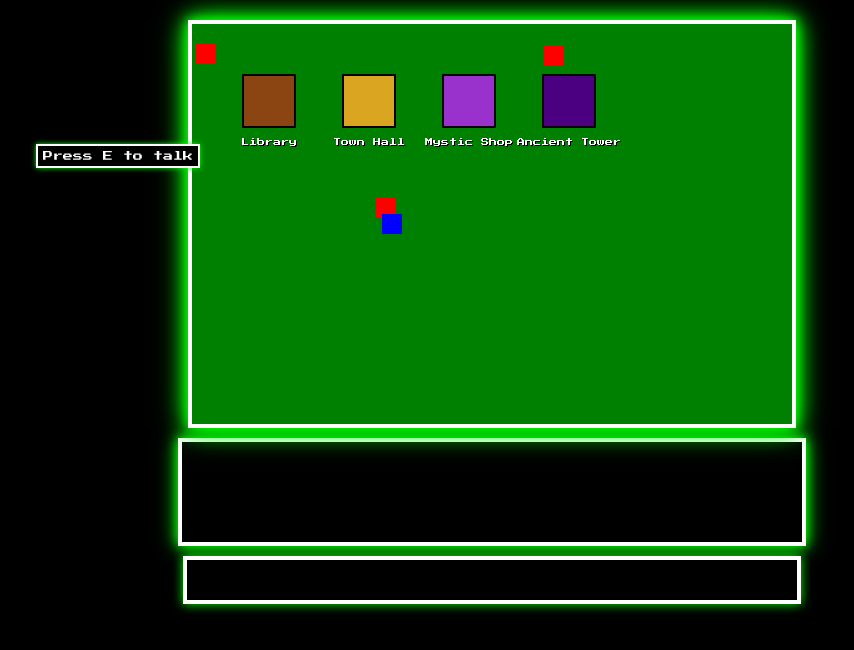
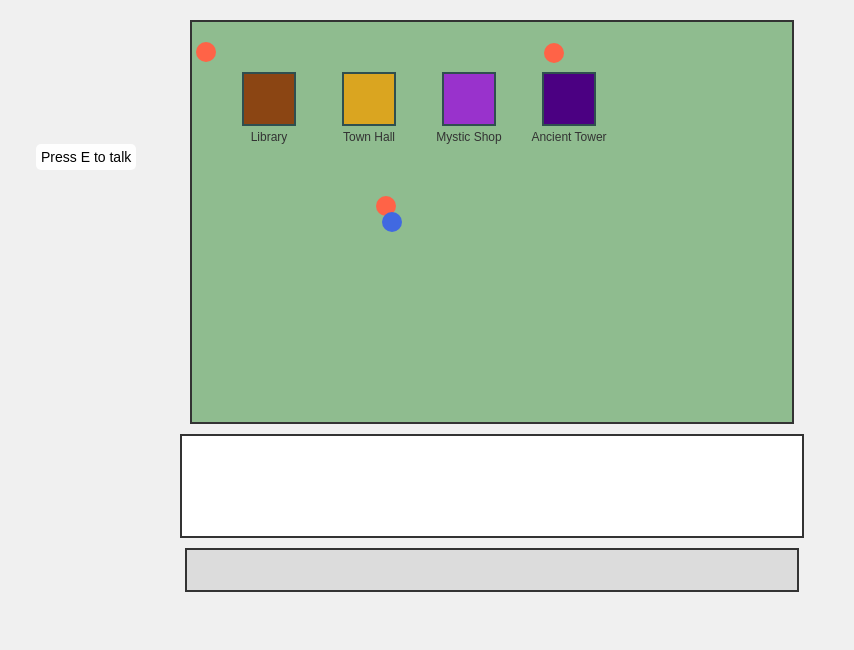
Before and after one commit to WebCodeDemo/simple-rpg, a plain HTML site: page index.html in a window 1280 px wide. Shown: the whole page, without its empty margins (148-1002 px from the left). Drawn offline with Linux system fonts and the light colour scheme.

Commit message:
Update styles.css to v0

```diff
--- a/styles.css
+++ b/styles.css
@@ -1,26 +1,20 @@
-@import url('https://fonts.googleapis.com/css2?family=Press+Start+2P&display=swap');
-
 body {
-    background-color: #000;
-    color: #fff;
-    font-family: 'Press Start 2P', cursive;
+    font-family: Arial, sans-serif;
     display: flex;
     flex-direction: column;
     align-items: center;
+    background-color: #f0f0f0;
     margin: 0;
     padding: 20px;
-    image-rendering: pixelated;
 }
 
 #game-container {
     width: 600px;
     height: 400px;
-    border: 4px solid #fff;
-    box-shadow: 0 0 10px #0f0, 0 0 20px #0f0, 0 0 30px #0f0;
+    border: 2px solid #333;
     position: relative;
     overflow: hidden;
-    background-color: #008000;
-    image-rendering: pixelated;
+    background-color: #8fbc8f;
 }
 
 .scene {
@@ -37,18 +31,18 @@ body {
 #player {
     width: 20px;
     height: 20px;
-    background-color: #00f;
+    background-color: #4169e1;
     position: absolute;
+    border-radius: 50%;
     z-index: 10;
-    image-rendering: pixelated;
 }
 
 .npc {
     width: 20px;
     height: 20px;
-    background-color: #f00;
+    background-color: #ff6347;
     position: absolute;
-    image-rendering: pixelated;
+    border-radius: 50%;
 }
 
 .house {
@@ -56,65 +50,57 @@ body {
     height: 50px;
     background-color: #8b4513;
     position: absolute;
-    border: 2px solid #000;
-    image-rendering: pixelated;
+    border: 2px solid #2f4f4f;
 }
 
 .exit {
     width: 30px;
     height: 50px;
-    background-color: #ff0;
+    background-color: #32cd32;
     position: absolute;
     right: 0;
     top: 175px;
-    image-rendering: pixelated;
 }
 
 #message-box {
     width: 600px;
     height: 80px;
-    border: 4px solid #fff;
+    border: 2px solid #333;
     margin-top: 10px;
     padding: 10px;
-    background-color: #000;
+    background-color: #fff;
     overflow-y: auto;
-    font-size: 12px;
-    line-height: 1.5;
-    box-shadow: 0 0 10px #0f0, 0 0 20px #0f0;
+    font-size: 14px;
 }
 
 #interaction-prompt {
-    position: absolute;
-    background-color: #000;
-    color: #fff;
+    position: fixed;
+    background-color: rgba(255, 255, 255, 0.9);
     padding: 5px;
-    border: 2px solid #fff;
+    border-radius: 5px;
     display: none;
-    font-size: 10px;
+    font-size: 14px;
     z-index: 20;
-    box-shadow: 0 0 5px #0f0;
 }
 
 #inventory {
     width: 600px;
     height: 30px;
-    border: 4px solid #fff;
+    border: 2px solid #333;
     margin-top: 10px;
     padding: 5px;
-    background-color: #000;
-    font-size: 12px;
-    box-shadow: 0 0 10px #0f0;
+    background-color: #dcdcdc;
+    font-size: 14px;
 }
 
 h2 {
-    color: #fff;
-    text-shadow: 2px 2px 0 #000;
+    color: #ffffff;
+    text-shadow: 2px 2px 4px #000000;
     position: absolute;
     top: 10px;
     left: 10px;
     margin: 0;
     z-index: 5;
-    font-size: 16px;
 }
 
 /* Specific building styles */
@@ -132,48 +118,14 @@ h2 {
     left: 50%;
     transform: translateX(-50%);
     white-space: nowrap;
-    font-size: 8px;
-    color: #fff;
-    text-shadow: 1px 1px 0 #000;
+    font-size: 12px;
+    color: #333;
 }
 
 /* Scene-specific backgrounds */
-#house1 { background-color: #8b4513; } /* Library interior */
-#house2 { background-color: #daa520; } /* Town Hall interior */
-#house3 { background-color: #9932cc; } /* Mystic Shop interior */
-#house4 { background-color: #4b0082; } /* Ancient Tower interior */
-#house5 { background-color: #cd853f; } /* Cafe interior */
-#house6 { background-color: #228b22; } /* Park scene */
-
-/* Pixelated transitions */
-.scene, #player, .npc, .house, .exit {
-    transition: none;
-}
-
-/* Retro button style for potential UI elements */
-button {
-    background-color: #000;
-    color: #fff;
-    border: 2px solid #fff;
-    padding: 5px 10px;
-    font-family: 'Press Start 2P', cursive;
-    font-size: 12px;
-    cursor: pointer;
-    box-shadow: 0 0 5px #0f0;
-}
-
-button:hover {
-    background-color: #0f0;
-    color: #000;
-}
-
-/* Glowing effect for important elements */
-@keyframes glow {
-    0% { box-shadow: 0 0 5px #0f0; }
-    50% { box-shadow: 0 0 20px #0f0, 0 0 30px #0f0; }
-    100% { box-shadow: 0 0 5px #0f0; }
-}
-
-.important-item {
-    animation: glow 2s infinite;
-}
+#house1 { background-color: #e6d5b8; } /* Library interior */
+#house2 { background-color: #d3d3d3; } /* Town Hall interior */
+#house3 { background-color: #e6e6fa; } /* Mystic Shop interior */
+#house4 { background-color: #2f4f4f; } /* Ancient Tower interior */
+#house5 { background-color: #fff5e6; } /* Cafe interior */
+#house6 { background-color: #90ee90; } /* Park scene */
```
